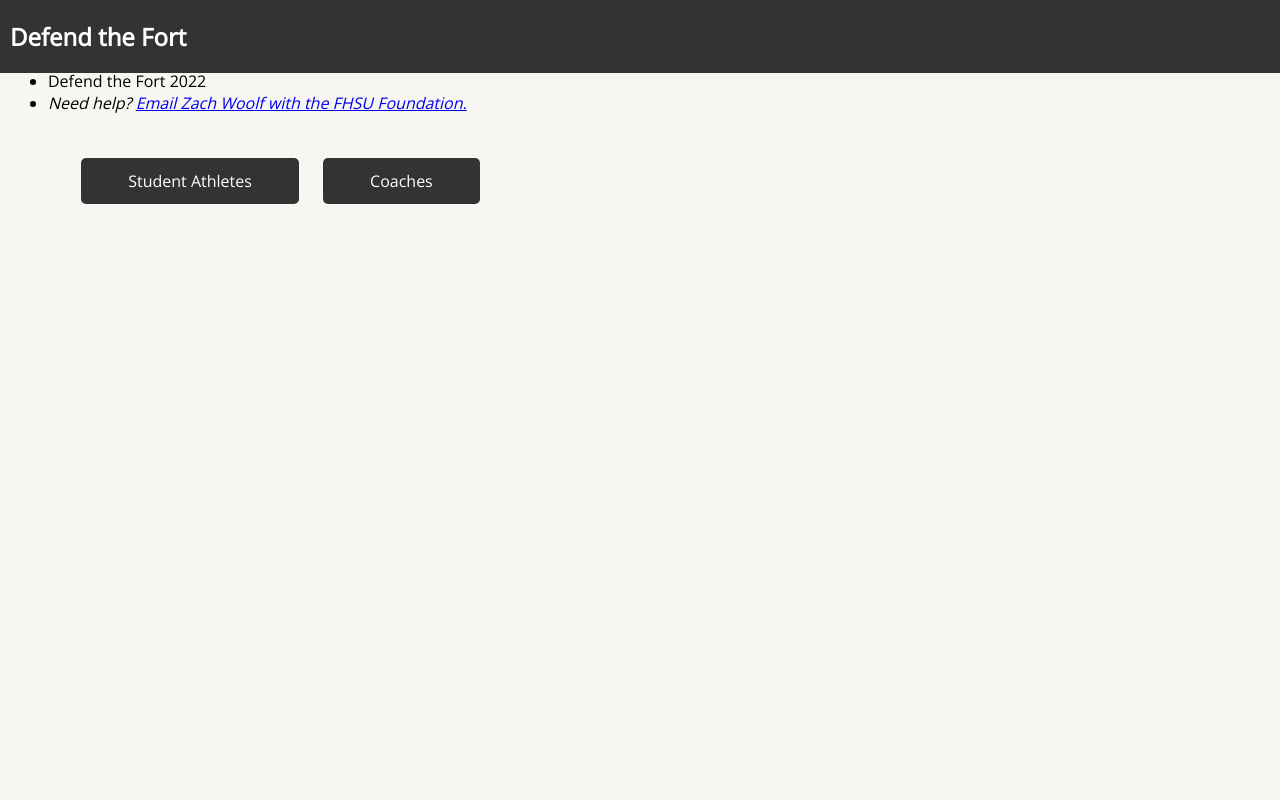
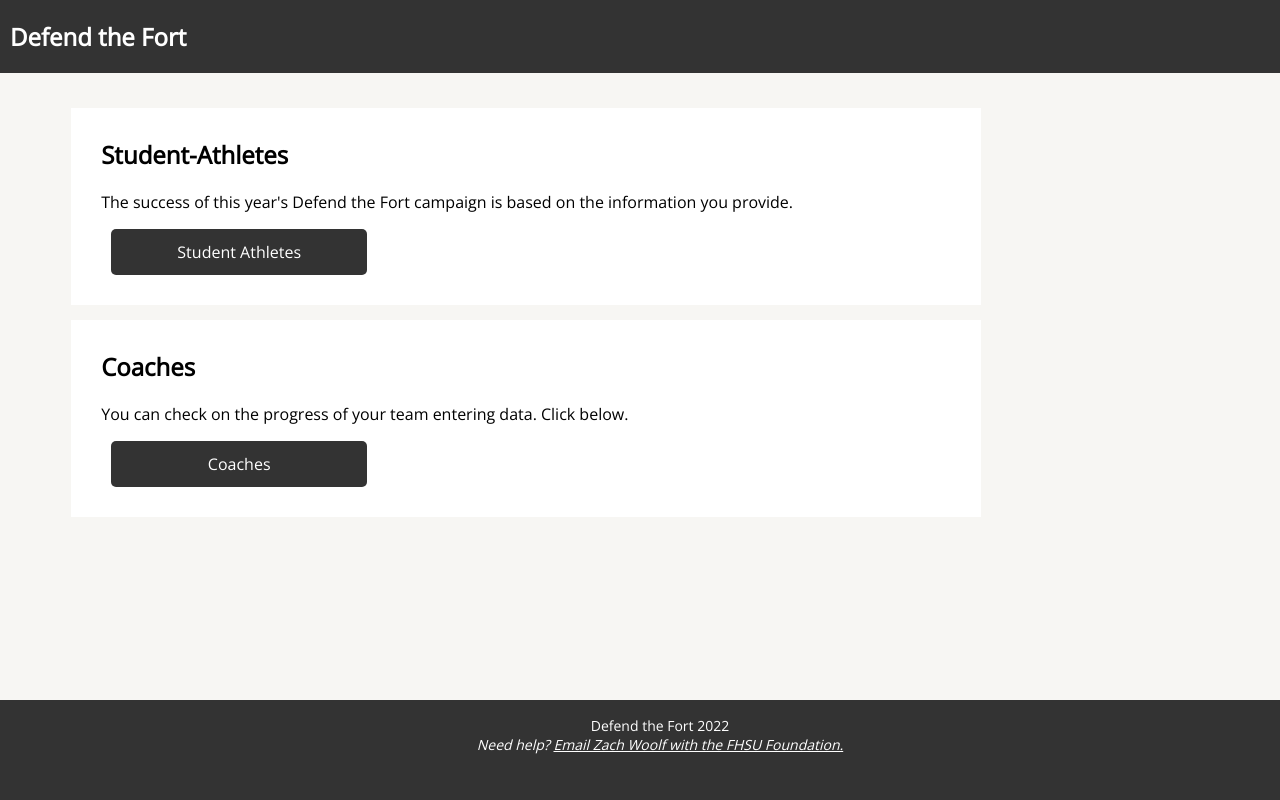
Before and after one commit to Kansas-Guy/defend-the-fort, a Django app: template contact/templates/home.html in a window 1280 px wide. Run offline with Django 4.2, Linux system fonts and the light colour scheme; the template is opened without the code that fills it, so the values that code supplies are empty.

Commit message:
Add explainer text to home page

```diff
--- a/contact/static/contact/style.css
+++ b/contact/static/contact/style.css
@@ -26,8 +26,7 @@ h1 a {
 }
 
 .main-button {
-    display: inline-block;
-    top: 75px;
+    display: block;
     background-color: #333333;
     position: relative;
     color: white;
@@ -37,6 +36,7 @@ h1 a {
     margin: 0 10px;
     text-align: center;
     border: solid 2px transparent;
+    width: 20vw;
 }
 
 .main-button:hover {
@@ -55,7 +55,7 @@ h1 a {
     width: 90%;
     margin: auto;
     display: block;
-    top: 75px;
+    top: 100px;
     position: relative;
 }
 
@@ -95,3 +95,36 @@ button {
     border: #333333 2px solid;
     border-radius: 7px;
 }
+
+footer {
+    background: #333333;
+    position: fixed;
+    display: block;
+    width: 100%;
+    margin: 0;
+    bottom: 0;
+    left:0;
+    height: 100px;
+
+}
+
+footer ul li {
+    color: white;
+    text-align: center;
+    font-size: 14px;
+    list-style-type: none;
+
+}
+
+footer ul li a {
+    color: white
+}
+
+.home-section {
+    width: 80%;
+    position: relative;
+    display: block;
+    background-color: white;
+    padding: 10px 30px 30px;
+    margin-bottom: 15px;
+}
--- a/contact/templates/home.html
+++ b/contact/templates/home.html
@@ -3,8 +3,17 @@
 {% block content %}
 
         <div class="home">
-            <a class="main-button" href="/contact/team">Student Athletes</a>
-            <a class="main-button" href="/contact/coach">Coaches</a>
+            <section class="home-section">
+                <h2>Student-Athletes</h2>
+                <p>The success of this year's Defend the Fort campaign is based on the information you provide.</p>
+                <a class="main-button" href="/contact/team">Student Athletes</a>
+            </section>
+
+            <section class="home-section">
+                <h2>Coaches</h2>
+                <p>You can check on the progress of your team entering data. Click below.</p>
+                <a class="main-button" href="/contact/coach">Coaches</a>
+            </section>
         </div>
 
 {% endblock content %}
```
